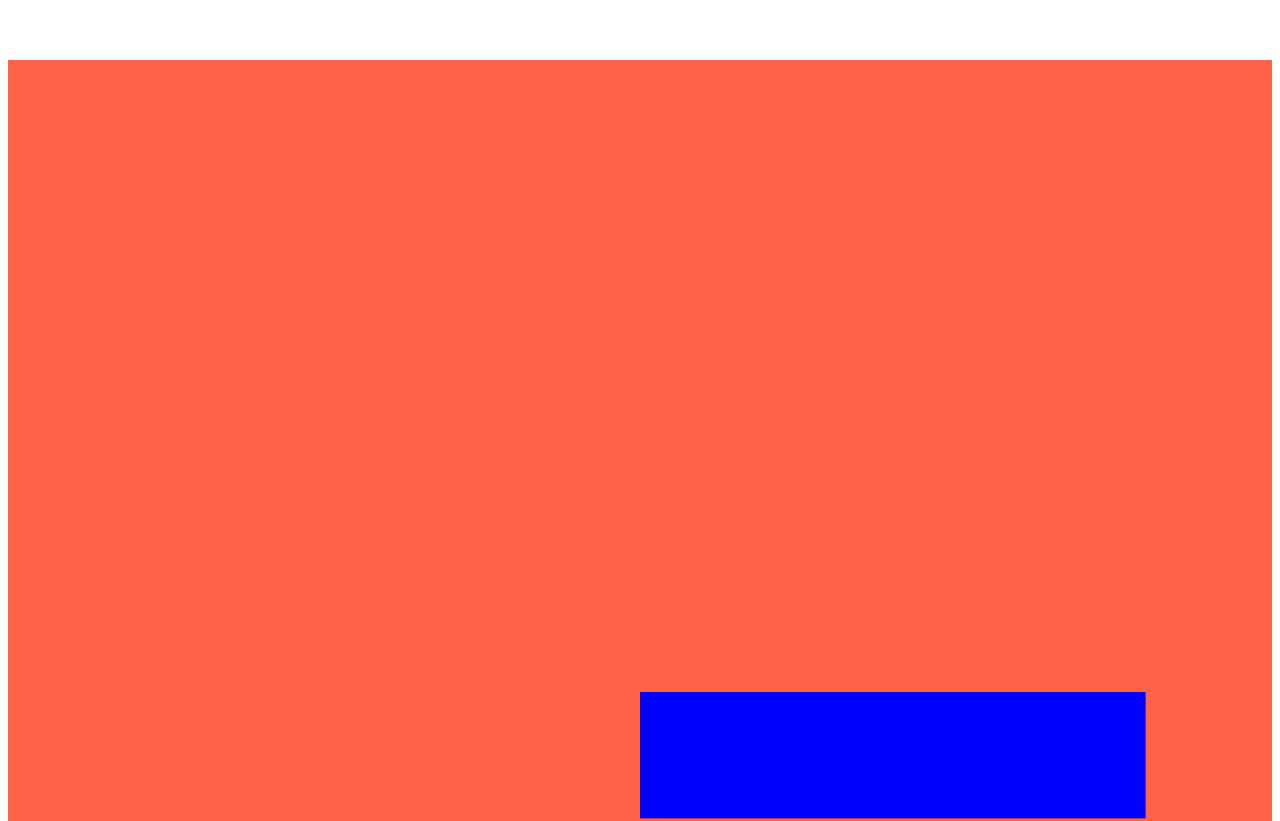
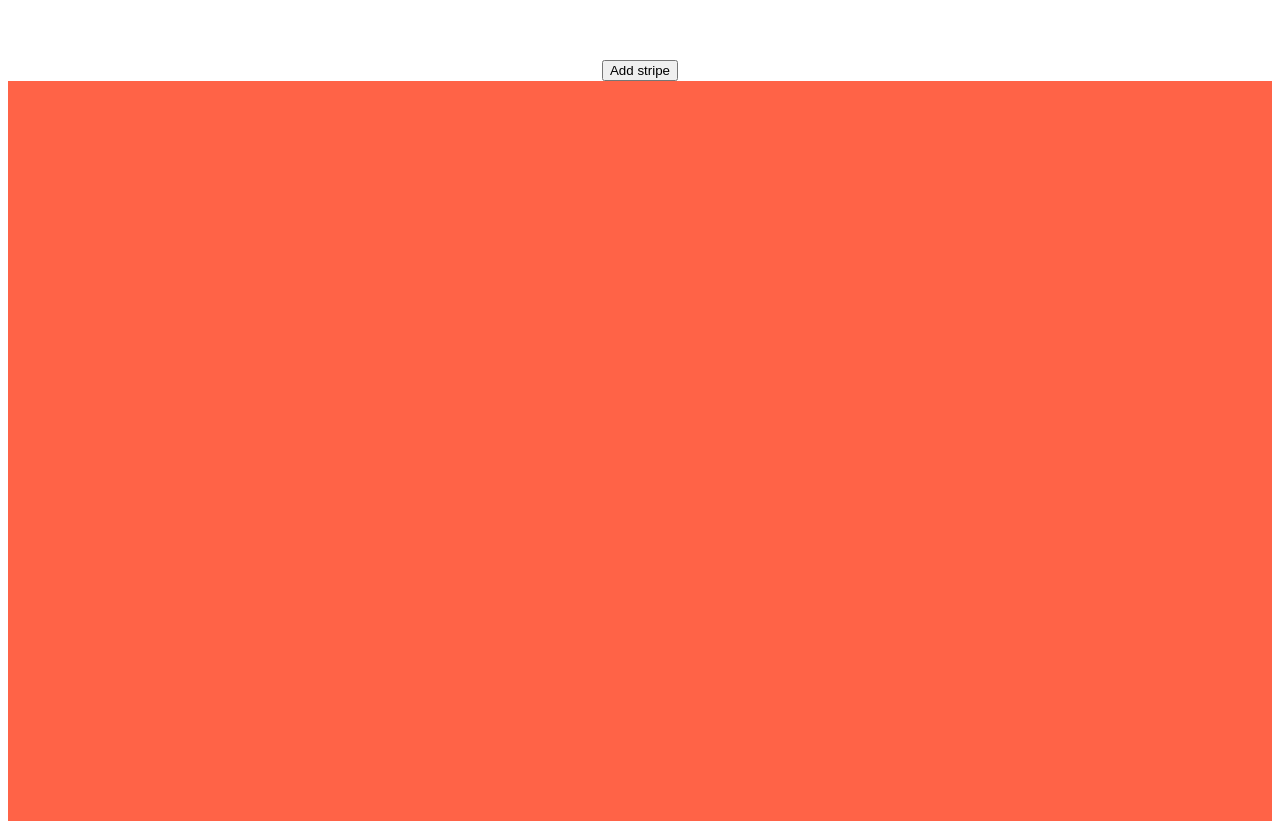
Before and after one commit to maxzz/svg-bkg-stripes, a Vue app: page / in a window 1280 px wide. Shown: the top 821 px of the page. Built offline with nearby package versions, Linux system fonts and the light colour scheme.

Commit message:
Add boxes rotation

```diff
--- a/src/App.vue
+++ b/src/App.vue
@@ -1,14 +1,14 @@
 <template>
-  <HomeView msg="Hello Vue 3.0 + Vite" />
+    <HomeView />
 </template>
 
 <script>
-import HomeView from './components/HomeView.vue'
+import HomeView from "./components/HomeView.vue";
 
 export default {
-  name: 'App',
-  components: {
-    HomeView
-  }
-}
+    name: "App",
+    components: {
+        HomeView,
+    },
+};
 </script>
--- a/src/components/HomeView.vue
+++ b/src/components/HomeView.vue
@@ -1,4 +1,5 @@
 <template>
+    <button @click="addBox">Add stripe</button>
     <svg xmlns="http://www.w3.org/2000/svg" viewBox="0 0 100 100">
         <rect width="100" height="100" fill="tomato" />
         <rect
@@ -40,16 +41,29 @@ function generateBox(): Box {
 
 export default defineComponent({
     setup() {
-        const boxes = reactive<Box[]>([generateBox()]);
+        let state = reactive<{boxes: Box[]}>({
+            boxes: []
+        });
 
         //const timer = setInterval(() => boxes[0].a = boxes[0].a + 10, 1000);
+        const timer = setInterval(() => {
+            state.boxes.forEach((_) => _.a = _.a + 10);
+        }, 1000);
+
+        const addBox = () => {
+            let box = generateBox();
+            box.x = Math.random() * 50;
+            state.boxes.push(box);
+            console.log('aa', state.boxes);
+        };
 
         return {
-            boxes,
+            ...state,
+            addBox,
         };
     },
 });
 </script>
 
-<style lang="scss" scoped>
+<style lang="scss">
 </style>
```
Also changed, not shown: src/main.js (+4 -4 lines).
